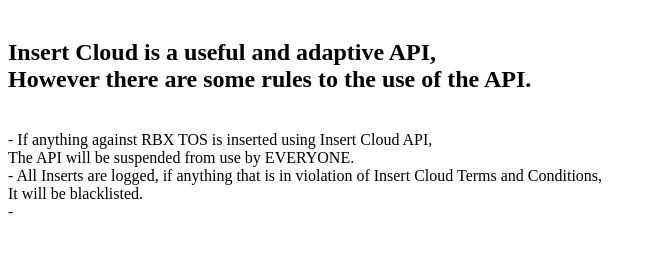
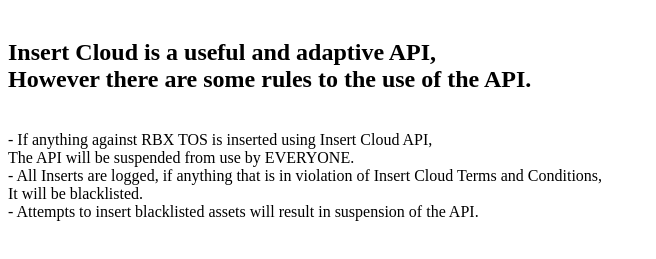
Before and after one commit to Captian-obvious/APISite, a plain HTML site: page InsertCloudAPI/terms.html in a window 1280 px wide. Shown: the part 79-338 px from the top of the page, without its empty margins (0-656 px from the left). Drawn offline with Linux system fonts and the light colour scheme.

Commit message:
Update terms.html

```diff
--- a/InsertCloudAPI/terms.html
+++ b/InsertCloudAPI/terms.html
@@ -16,7 +16,7 @@
             <br>
             - All Inserts are logged, if anything that is in violation of Insert Cloud Terms and Conditions, <br>It will be blacklisted.
             <br>
-            -
+            - Attempts to insert blacklisted assets will result in suspension of the API.
         </para>
     </body>
 </html>
```
